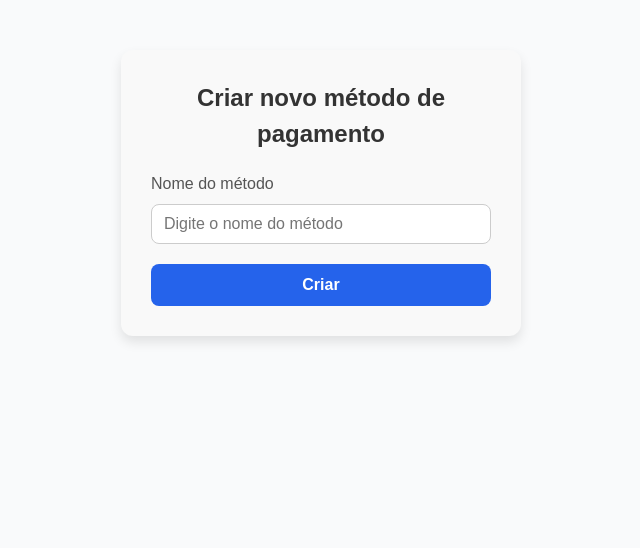
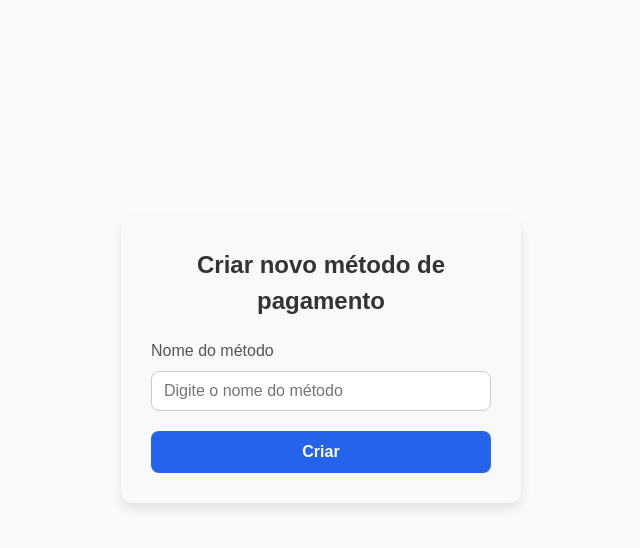
Before and after one commit to ElielSf/events-lister, a React (Vite) app in the folder web/: page /admin/payments/create in a window 1280 px wide. Shown: the top 548 px of the page, without its empty margins (319-959 px from the left). Built offline with nearby package versions, Linux system fonts and the light colour scheme; no server answers; sample sign-in values are in the browser's storage.

Commit message:
fix: correct css class name

```diff
--- a/web/src/pages/AdminCreatePaymentPage/css/AdminCreatePayment.css
+++ b/web/src/pages/AdminCreatePaymentPage/css/AdminCreatePayment.css
@@ -1,4 +1,4 @@
-.admin-payments-page {
+.admin-create-payment-page {
   width: 100%;
   height: 90vh;
 
```
